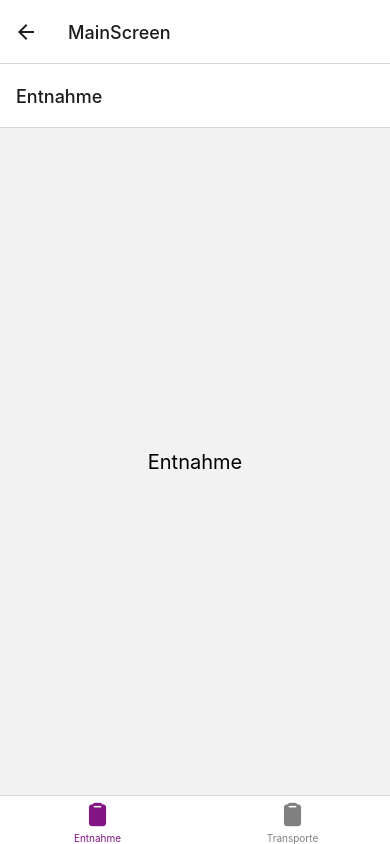
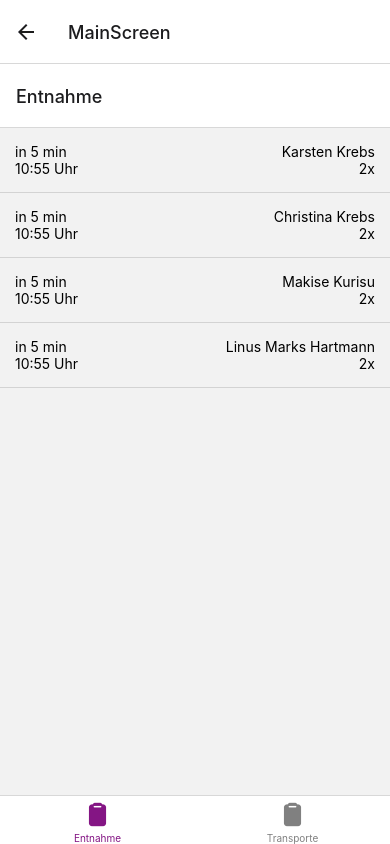
Before and after one commit to tobi-blazor/Blutige_Entnahme, a React Native app in the folder BlutentnahmeReactApp/: screen /MainScreen in a window 390 px wide. Built offline with nearby package versions, Linux system fonts and the light colour scheme.

Commit message:
Liste funktioniert

```diff
--- /dev/null
+++ b/BlutentnahmeReactApp/components/EntnahmeListView.tsx
@@ -0,0 +1,40 @@
+import { View, Pressable, StyleSheet, Text } from "react-native";
+import Patient from "../models/Patient";
+
+export default function EntnahmeListView({
+  personID,
+  vorname,
+  nachname,
+  geburtsdatum,
+  hinweise,
+}: Patient) {
+  // TODO Entnahmedatum und Entnahmemenge
+  return (
+    <View>
+      <Pressable>
+        <View style={styles.itemContainer}>
+          <View style={{ alignItems: "flex-start" }}>
+            <Text>in 5 min</Text>
+            <Text>10:55 Uhr</Text>
+          </View>
+          <View style={{ alignItems: "flex-end" }}>
+            <Text>
+              {vorname} {nachname}
+            </Text>
+            <Text>2x</Text>
+          </View>
+        </View>
+      </Pressable>
+    </View>
+  );
+}
+
+const styles = StyleSheet.create({
+  itemContainer: {
+    flexDirection: "row",
+    justifyContent: "space-between",
+    borderBottomWidth: 1,
+    borderColor: "lightgray",
+    padding: 15,
+  },
+});
--- a/BlutentnahmeReactApp/data/dummy-data.tsx
+++ b/BlutentnahmeReactApp/data/dummy-data.tsx
@@ -1,8 +1,26 @@
 import Patient from "../models/Patient";
 
-export const PATIENTEN = [
-  new Patient(1, "Karsten", "Krebs", new Date(), null),
-  new Patient(2, "Christina", "Krebs", new Date(), "starke schmerzen"),
-  new Patient(3, "Makise", "Kurisu", new Date(), "El Psy Congroo"),
-  new Patient(4, "Linus", "Marks Hartmann", new Date(), "muss auf klo"),
+export const PATIENTEN: Patient[] = [
+  new Patient("p1", "Karsten", "Krebs", new Date(1478708162000), null),
+  new Patient(
+    "p2",
+    "Christina",
+    "Krebs",
+    new Date(1478708162000),
+    "starke schmerzen"
+  ),
+  new Patient(
+    "p3",
+    "Makise",
+    "Kurisu",
+    new Date(1478708162000),
+    "El Psy Congroo"
+  ),
+  new Patient(
+    "p4",
+    "Linus",
+    "Marks Hartmann",
+    new Date(1478708162000),
+    "muss auf klo"
+  ),
 ];
--- a/BlutentnahmeReactApp/models/Patient.tsx
+++ b/BlutentnahmeReactApp/models/Patient.tsx
@@ -1,21 +1,9 @@
-export default class Personal {
-  personID: number;
-  vorname: string;
-  nachname: string;
-  geburtsdatum: Date;
-  hinweise: string | null;
-
+export default class Patient {
   constructor(
-    personID: number,
-    vorname: string,
-    nachname: string,
-    geburtsdatum: Date,
-    hinweise: string | null
-  ) {
-    this.personID = personID;
-    this.vorname = vorname;
-    this.nachname = nachname;
-    this.geburtsdatum = geburtsdatum;
-    this.hinweise = hinweise;
-  }
+    public personID: string,
+    public vorname: string,
+    public nachname: string,
+    public geburtsdatum: Date,
+    public hinweise: string | null
+  ) {}
 }
--- a/BlutentnahmeReactApp/src/screens/Entnahme.tsx
+++ b/BlutentnahmeReactApp/src/screens/Entnahme.tsx
@@ -1,23 +1,50 @@
 import React from "react";
-import { View, Text, StyleSheet } from "react-native";
+import { View, Text, StyleSheet, FlatList } from "react-native";
+import { PATIENTEN } from "../../data/dummy-data";
+import EntnahmeListView from "../../components/EntnahmeListView";
+import Patient from "../../models/Patient";
+
+function renderEntnahmeItem({ item }: { item: Patient }) {
+  if (!item) {
+    console.error("Invalid item:", item);
+    return (
+      <View>
+        <Text>Invalid patient data</Text>
+      </View>
+    );
+  }
+  return (
+    <EntnahmeListView
+      personID={item.personID}
+      vorname={item.vorname}
+      nachname={item.nachname}
+      geburtsdatum={item.geburtsdatum}
+      hinweise={item.hinweise}
+    />
+  );
+}
 
 function Entnahme() {
   return (
-    <View style={styles.container}>
-      <Text style={styles.text}>Entnahme</Text>
-    </View>
+    <FlatList
+      data={PATIENTEN}
+      keyExtractor={(item) => item.personID}
+      renderItem={renderEntnahmeItem}
+    />
   );
 }
 
 const styles = StyleSheet.create({
-  container: {
+  itemContainer: {
+    flexDirection: "row",
+    justifyContent: "space-between",
+    borderBottomWidth: 1,
+    borderColor: "lightgray",
+    padding: 15,
+  },
+  safeViewContainer: {
+    flexDirection: "column",
     flex: 1,
-    justifyContent: "center",
-    alignItems: "center",
-  },
-  text: {
-    fontSize: 20,
-    color: "black",
   },
 });
 
```
